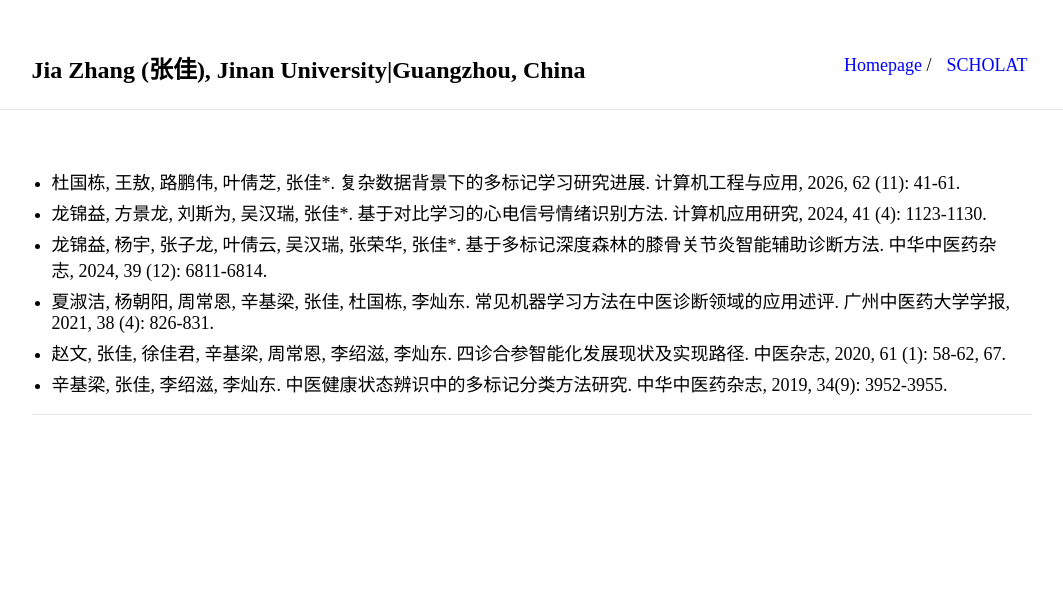
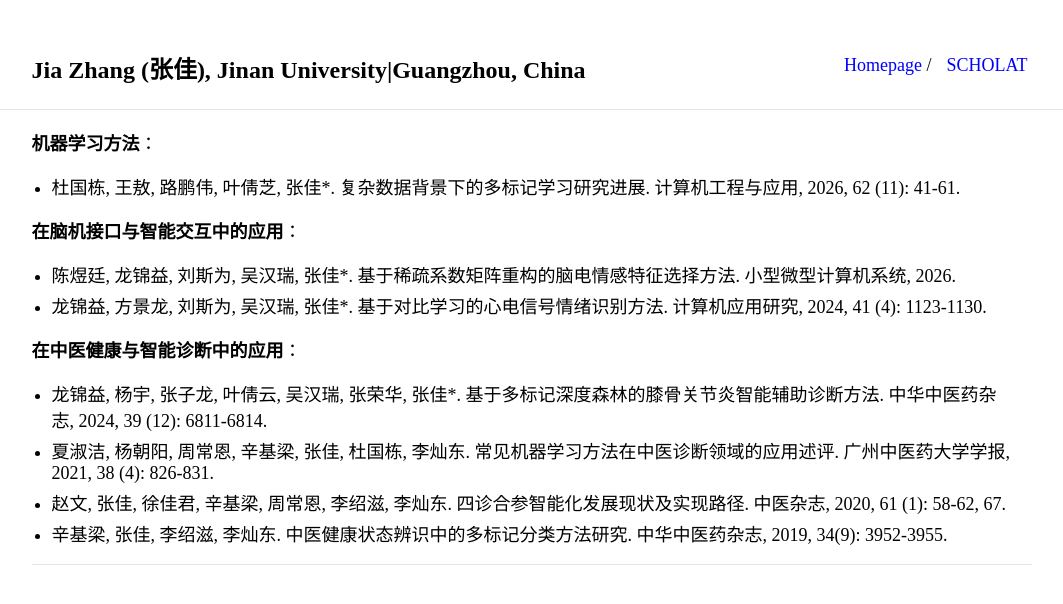
Before and after one commit to jiazhang-ml/jiazhang-ml.github.io, a Jekyll site: the page built from nativepublication.md, in a window 1280 px wide, cut to the strip 0-876 px from the top of the page. Shown: the top 604 px of the strip, without its empty margins (108-1171 px from the left). Built offline with Jekyll 4.4.1, drawn with Linux system fonts in a browser that asks for light colours.

Commit message:
Update nativepublication.md

```diff
--- a/nativepublication.md
+++ b/nativepublication.md
@@ -3,10 +3,16 @@ layout: default
 is_contact: true
 ---
 
-&nbsp;
-* <font face="宋体">杜国栋, 王敖, 路鹏伟, 叶倩芝, 张佳*. 复杂数据背景下的多标记学习研究进展. 计算机工程与应用, 2026, 62 (11): 41-61.</font>
-* <font face="宋体">龙锦益, 方景龙, 刘斯为, 吴汉瑞, 张佳*. 基于对比学习的心电信号情绪识别方法. 计算机应用研究, 2024, 41 (4): 1123-1130.</font>
-* <font face="宋体">龙锦益, 杨宇, 张子龙, 叶倩云, 吴汉瑞, 张荣华, 张佳*. 基于多标记深度森林的膝骨关节炎智能辅助诊断方法. 中华中医药杂志, 2024, 39 (12): 6811-6814.</font>
-* <font face="宋体">夏淑洁, 杨朝阳, 周常恩, 辛基梁, 张佳, 杜国栋, 李灿东. 常见机器学习方法在中医诊断领域的应用述评. 广州中医药大学学报, 2021, 38 (4): 826-831.</font>
-* <font face="宋体">赵文, 张佳, 徐佳君, 辛基梁, 周常恩, 李绍滋, 李灿东. 四诊合参智能化发展现状及实现路径. 中医杂志, 2020, 61 (1): 58-62, 67.</font>
-* <font face="宋体">辛基梁, 张佳, 李绍滋, 李灿东. 中医健康状态辨识中的多标记分类方法研究. 中华中医药杂志, 2019, 34(9): 3952-3955.</font>
+**机器学习方法**：
+* 杜国栋, 王敖, 路鹏伟, 叶倩芝, 张佳*. 复杂数据背景下的多标记学习研究进展. 计算机工程与应用, 2026, 62 (11): 41-61.
+
+
+**在脑机接口与智能交互中的应用**：
+* 陈煜廷, 龙锦益, 刘斯为, 吴汉瑞, 张佳*. 基于稀疏系数矩阵重构的脑电情感特征选择方法. 小型微型计算机系统, 2026.
+* 龙锦益, 方景龙, 刘斯为, 吴汉瑞, 张佳*. 基于对比学习的心电信号情绪识别方法. 计算机应用研究, 2024, 41 (4): 1123-1130.
+
+**在中医健康与智能诊断中的应用**：
+* 龙锦益, 杨宇, 张子龙, 叶倩云, 吴汉瑞, 张荣华, 张佳*. 基于多标记深度森林的膝骨关节炎智能辅助诊断方法. 中华中医药杂志, 2024, 39 (12): 6811-6814.
+* 夏淑洁, 杨朝阳, 周常恩, 辛基梁, 张佳, 杜国栋, 李灿东. 常见机器学习方法在中医诊断领域的应用述评. 广州中医药大学学报, 2021, 38 (4): 826-831.
+* 赵文, 张佳, 徐佳君, 辛基梁, 周常恩, 李绍滋, 李灿东. 四诊合参智能化发展现状及实现路径. 中医杂志, 2020, 61 (1): 58-62, 67.
+* 辛基梁, 张佳, 李绍滋, 李灿东. 中医健康状态辨识中的多标记分类方法研究. 中华中医药杂志, 2019, 34(9): 3952-3955.
```
